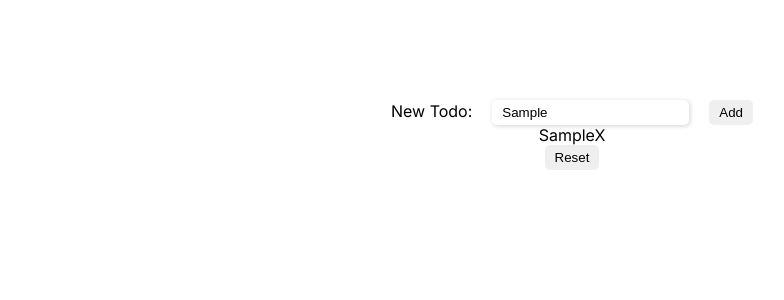
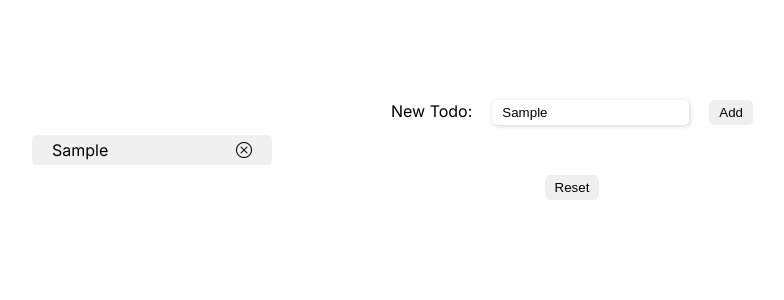
Before and after one commit to Aabhas-Renegade-Insurance-Tasks/Todo, a React (Create React App) app: page / in a window 1280 px wide. Both pictures are taken after typing "Sample" into the empty fields and a click on the button "Add". Shown: the top 300 px of the page, without its empty margins (68-852 px from the left). Built offline with nearby package versions, Linux system fonts and the light colour scheme.

Commit message:
feat: redesigned the remove-button #6

```diff
--- a/package.json
+++ b/package.json
@@ -6,6 +6,7 @@
     "@testing-library/jest-dom": "^5.16.4",
     "@testing-library/react": "^13.1.1",
     "@testing-library/user-event": "^13.5.0",
+    "bootstrap-icons": "^1.8.1",
     "react": "^18.1.0",
     "react-dom": "^18.1.0",
     "react-scripts": "5.0.1",
--- a/src/App.jsx
+++ b/src/App.jsx
@@ -1,5 +1,6 @@
 import { useState } from "react";
 import "./App.css";
+import "bootstrap-icons/font/bootstrap-icons.css";
 
 function App() {
   const [state, setState] = useState("");
@@ -32,9 +33,11 @@ function App() {
 
       {todos.map(({ id, todo }) => {
         return (
-          <div key={id}>
+          <div key={id} className="todo-wrapper">
             <span>{todo}</span>
-            <span onClick={() => removeTodo(id)}>X</span>
+            <span className="remove-wrapper" onClick={() => removeTodo(id)}>
+              <i className="bi bi-x-circle"></i>
+            </span>
           </div>
         );
       })}
--- a/src/index.css
+++ b/src/index.css
@@ -36,3 +36,17 @@ input {
 input:focus {
   outline: none;
 }
+
+.todo-wrapper {
+  width: 200px;
+  margin: 10px 0 10px 0;
+  padding: 5px 20px 5px 20px;
+  background-color: rgb(240, 240, 240);
+  border-radius: 5px;
+  display: flex;
+  justify-content: space-between;
+}
+
+.remove-wrapper {
+  cursor: pointer;
+}
```
Also changed, not shown: 1 other file (tests, documents, lock files or other folders).
